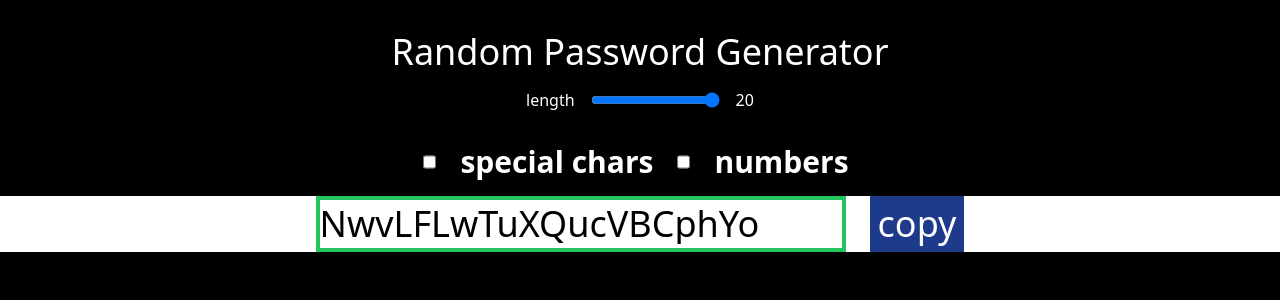
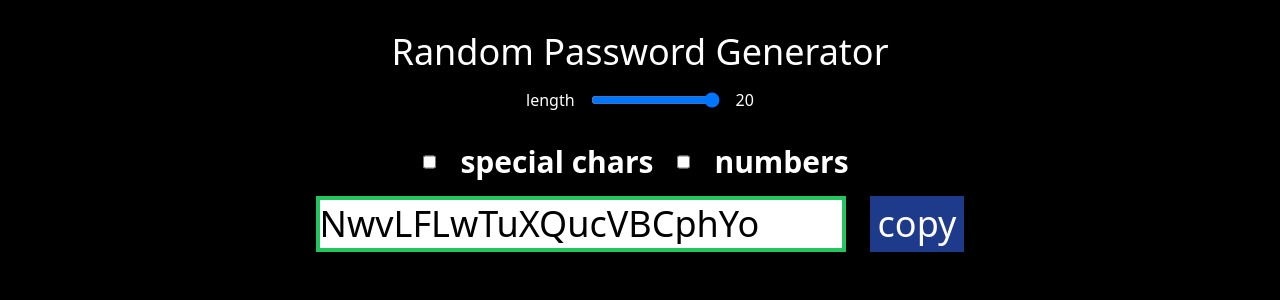
Before and after one commit to AryanshM/passwordGenerator, a React (Vite) app: page / in a window 1280 px wide. Shown: the top 300 px of the page. Built offline with nearby package versions, Linux system fonts and the light colour scheme.

Commit message:
selection added

```diff
--- a/src/App.jsx
+++ b/src/App.jsx
@@ -84,10 +84,10 @@ function App() {
         <p className="m-2 p-2">numbers</p>
 
       </div>
-      <div className=" bg-white text-4xl text-black flex justify-center m-22">
+      <div className="text-4xl text-black flex justify-center m-22">
 
           <input ref={selectText} className="bg-white text-black
-          border-green-500 border-4"type="text" value={password} />
+          border-green-500 border-4" type="text" value={password} />
 
           <button className="bg-blue-900 ml-6 p-2 text-white"
           onClick={()=>{
```
